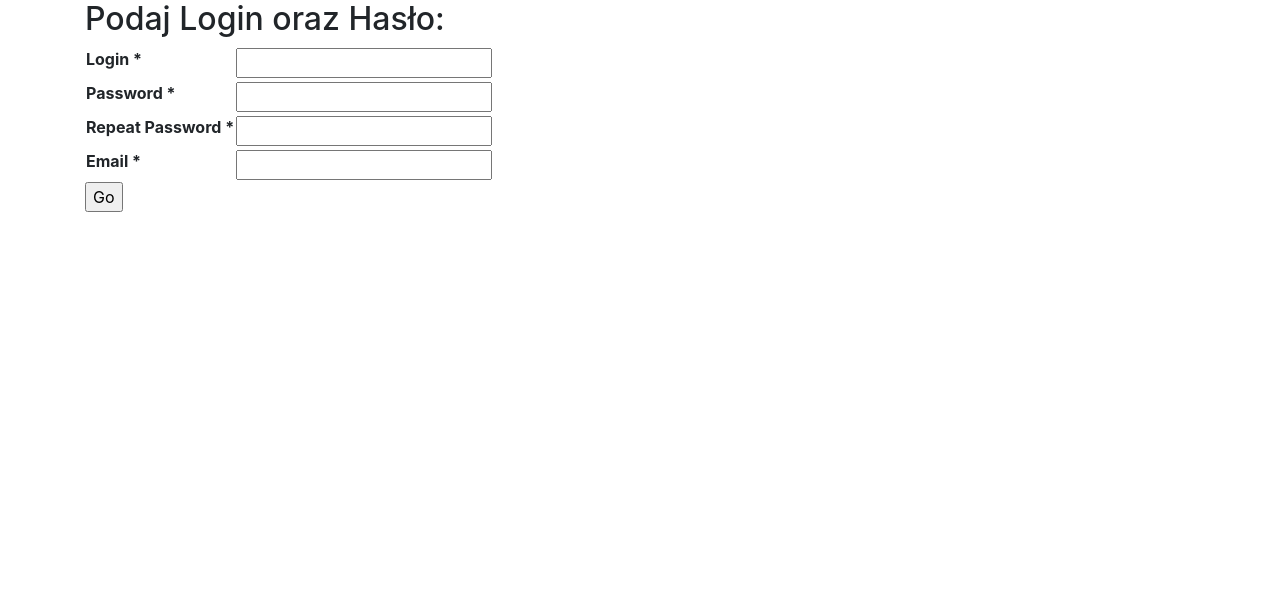
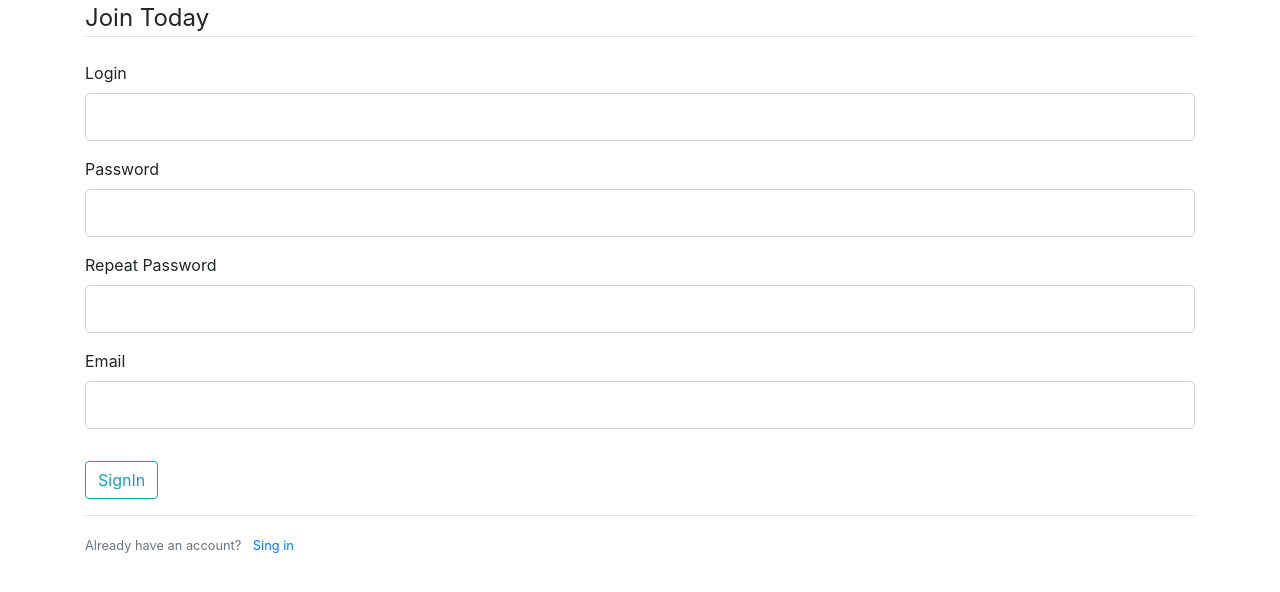
Before and after one commit to Krystian-P/CRUD_Flask_shop, a Flask app: page /sing-in in a window 1280 px wide. Shown: the part 56-648 px from the top of the page. Run offline with Flask 2, Linux system fonts and the light colour scheme; some libraries are stand-ins or nearby versions.

Commit message:
Odświeżenie wyglądu stron

```diff
--- a/MAIN_PROJECT/forms.py
+++ b/MAIN_PROJECT/forms.py
@@ -7,6 +7,8 @@ class LogIn(FlaskForm):
     #formularz logowania
     Login = TextField("Login", validators=[DataRequired()])
     Password = PasswordField("Password", validators=[DataRequired()])
+    remember = BooleanField('Remember me')
+    submit = SubmitField('LogIn')
 
 
 class SignIn(FlaskForm):
@@ -15,3 +17,4 @@ class SignIn(FlaskForm):
     Password = PasswordField("Password", validators=[DataRequired(), Length(min=6), EqualTo('Repeat_Password', message='Passwords must match')])
     Repeat_Password = PasswordField("Repeat Password", validators=[DataRequired(), EqualTo('Password', message='Passwords must match')])
     Email = TextField("Email", validators=[DataRequired(), Length(min=4), Email()])
+    submit = SubmitField('SignIn')
--- a/MAIN_PROJECT/main.py
+++ b/MAIN_PROJECT/main.py
@@ -2,7 +2,7 @@ from flask import Flask, render_template, request, redirect, url_for
 from forms import *
 from models import User
 app = Flask(__name__)
-app.config["SECRET_KEY"] = "kokokokkok"
+app.config["SECRET_KEY"] = "Upikajej"
 
 
 @app.route("/")
@@ -12,12 +12,12 @@ def welcome_page():     #Strona startowa
 
 @app.route("/login", methods=["GET", "POST"])
 def login_page():       # Strona logowania
-    form=LogIn()
-    error=""
-    if request.method == 'POST' and form.validate_on_submit():
+    loginform = LogIn()
+    error = ""
+    if request.method == 'POST' and loginform.validate_on_submit():
         user= User
         return redirect(url_for("user_profile_page"))
-    return render_template("log-in.html", login_form=form)
+    return render_template("log-in.html", login_form=loginform)
 
 
 @app.route("/sing-in", methods=["GET", "POST"])
--- a/MAIN_PROJECT/templates/log-in.html
+++ b/MAIN_PROJECT/templates/log-in.html
@@ -2,7 +2,7 @@
 {% block content %}
 <div>
     <h2> Podaj Login oraz Hasło: </h2>
-    <form method="POST" action="/todos/">
+    <form method="POST" action="/user-profile.html">
         {{ login_form.hidden_tag() }}
         <table>
             {% for field in login_form if field.widget.input_type != 'hidden' %}
@@ -12,7 +12,6 @@
                 </tr>
             {% endfor %}
         </table>
-        <input type="submit" value="Go">
     </form>
 </div>
 
--- a/MAIN_PROJECT/templates/sing-in.html
+++ b/MAIN_PROJECT/templates/sing-in.html
@@ -1,19 +1,36 @@
 {% extends "index.html" %}
 {% block content %}
-<div>
-    <h2> Podaj Login oraz Hasło: </h2>
-    <form method="POST">
+<div class="content-section">
+    <form method="POST" accept="">
         {{ signin_form.hidden_tag() }}
-        <table>
-            {% for field in signin_form if field.widget.input_type != 'hidden' %}
-                <tr>
-                    <th>{{ field.label }} {% if field.flags.required %}*{% endif %}</th>
-                    <td>{{ field }}</td>
-                </tr>
-            {% endfor %}
-        </table>
-        <input type="submit" value="Go">
+        <fieldset class="form-group">
+            <legend class="border-bottom mb-4">Join Today</legend>
+            <div class="form-group">
+                {{ signin_form.Login.label(class="form-control-label")}}
+                {{ signin_form.Login(class="form-control form-control-lg") }}
+            </div>
+            <div class="form-group">
+                {{ signin_form.Password.label(class="form-control-label")}}
+                {{ signin_form.Password(class="form-control form-control-lg") }}
+            </div>
+            <div class="form-group">
+                {{ signin_form.Repeat_Password.label(class="form-control-label")}}
+                {{ signin_form.Repeat_Password(class="form-control form-control-lg") }}
+            </div>
+            <div class="form-group">
+                {{ signin_form.Email.label(class="form-control-label")}}
+                {{ signin_form.Email(class="form-control form-control-lg") }}
+            </div>
+        </fieldset>
+        <div class="form-group">
+            {{ signin_form.submit(class="btn btn-outline-info")}}
+        </div>
     </form>
+</div>
+<div class="border-top pt-3">
+    <small class="text-muted">
+        Already have an account? <a class="ml-2" href="{{ url_for('login_page') }}">Sing in</a>
+    </small>
 </div>
 
 
```
